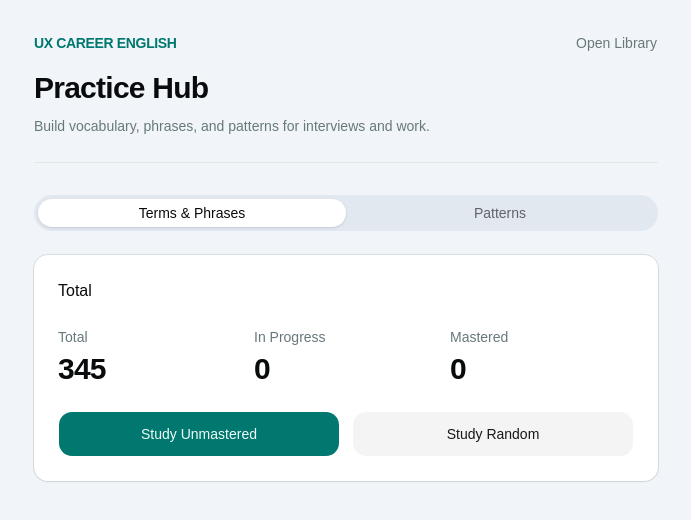
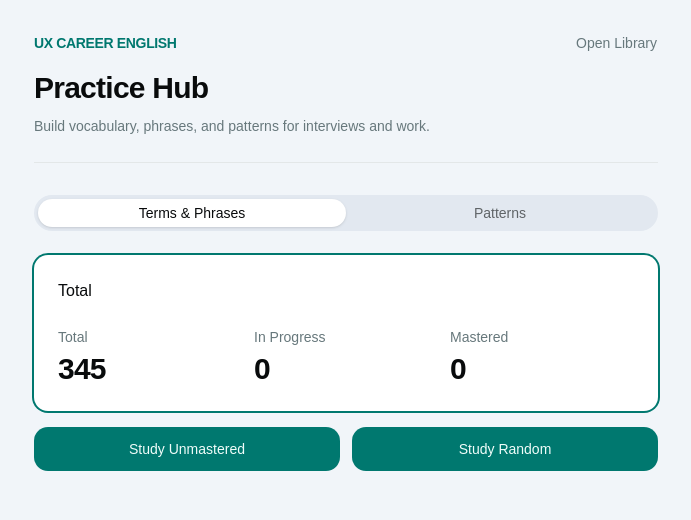
Before and after one commit to RRRick-code/ux-career-english, a React (Vite) app: page /#/ in a window 1280 px wide. Shown: the top 520 px of the page, without its empty margins (294-985 px from the left). Built offline with nearby package versions, Linux system fonts and the light colour scheme.

Commit message:
Optimize layout of homepage

```diff
--- a/src/pages/home-page.tsx
+++ b/src/pages/home-page.tsx
@@ -1,4 +1,4 @@
-import { useMemo, useState } from "react";
+import { useEffect, useMemo, useState } from "react";
 import { Link } from "react-router-dom";
 import { AppShell } from "@/components/app-shell";
 import {
@@ -16,7 +16,6 @@ import { Button } from "@/components/ui/button";
 import {
   Card,
   CardContent,
-  CardFooter,
   CardHeader,
   CardTitle,
 } from "@/components/ui/card";
@@ -24,6 +23,7 @@ import { Tabs, TabsContent, TabsList, TabsTrigger } from "@/components/ui/tabs";
 import { items } from "@/lib/content";
 import { countStatuses, getStatusLabel } from "@/lib/learning";
 import { getLearningRecord } from "@/lib/storage";
+import { cn } from "@/lib/utils";
 import { useLearningRecords } from "@/hooks/use-learning-records";
 import type {
   LanguageItem,
@@ -37,10 +37,21 @@ export function HomePage() {
   const [activeTab, setActiveTab] = useState(() => {
     return localStorage.getItem("ux-english2.home-tab") || "terms";
   });
+  const [selectedPoolByScope, setSelectedPoolByScope] = useState<
+    Record<StudyScope, StudyPool>
+  >({
+    term_phrase: "total",
+    pattern: "total",
+  });
 
   const handleTabChange = (value: string) => {
     setActiveTab(value);
     localStorage.setItem("ux-english2.home-tab", value);
+  };
+  const handlePoolChange = (scope: StudyScope, pool: StudyPool) => {
+    setSelectedPoolByScope((current) =>
+      current[scope] === pool ? current : { ...current, [scope]: pool },
+    );
   };
 
   const { records, resetProgress } = useLearningRecords();
@@ -66,6 +77,31 @@ export function HomePage() {
   const patternHasProgress =
     patternStats.total.statuses.in_progress > 0 ||
     patternStats.total.statuses.mastered > 0;
+
+  useEffect(() => {
+    setSelectedPoolByScope((current) => {
+      let next = current;
+
+      if (
+        termPhraseStats.starred.total === 0 &&
+        current.term_phrase === "starred"
+      ) {
+        next = { ...next, term_phrase: "total" };
+      }
+
+      if (patternStats.starred.total === 0 && current.pattern === "starred") {
+        next =
+          next === current
+            ? { ...next, pattern: "total" }
+            : {
+                ...next,
+                pattern: "total",
+              };
+      }
+
+      return next;
+    });
+  }, [patternStats.starred.total, termPhraseStats.starred.total]);
 
   return (
     <AppShell
@@ -98,7 +134,9 @@ export function HomePage() {
                   />
                 ) : null
               }
+              onPoolChange={handlePoolChange}
               scope="term_phrase"
+              selectedPool={selectedPoolByScope.term_phrase}
               stats={termPhraseStats}
             />
           </TabsContent>
@@ -114,7 +152,9 @@ export function HomePage() {
                   />
                 ) : null
               }
+              onPoolChange={handlePoolChange}
               scope="pattern"
+              selectedPool={selectedPoolByScope.pattern}
               stats={patternStats}
             />
           </TabsContent>
@@ -127,30 +167,141 @@ export function HomePage() {
 function OverviewPanel({
   stats,
   scope,
+  selectedPool,
+  onPoolChange,
   footer,
 }: {
   stats: OverviewStats;
   scope: StudyScope;
+  selectedPool: StudyPool;
+  onPoolChange: (scope: StudyScope, pool: StudyPool) => void;
   footer?: React.ReactNode;
 }) {
+  const effectiveSelectedPool =
+    selectedPool === "starred" && stats.starred.total === 0
+      ? "total"
+      : selectedPool;
+
   return (
     <div className="flex flex-col gap-4">
+      <div className="flex flex-col gap-4" role="radiogroup">
         <StudyPoolCard
+          isSelected={effectiveSelectedPool === "total"}
+          onSelect={() => onPoolChange(scope, "total")}
           pool="total"
-        scope={scope}
           stats={stats.total}
           title="Total"
         />
         {stats.starred.total > 0 ? (
           <StudyPoolCard
+            isSelected={effectiveSelectedPool === "starred"}
+            onSelect={() => onPoolChange(scope, "starred")}
             pool="starred"
-          scope={scope}
             stats={stats.starred}
             title="Starred"
           />
         ) : null}
+      </div>
+      <StudyActions pool={effectiveSelectedPool} scope={scope} />
       {footer ? <div className="flex justify-center">{footer}</div> : null}
     </div>
+  );
+}
+
+function StudyActions({
+  scope,
+  pool,
+}: {
+  scope: StudyScope;
+  pool: StudyPool;
+}) {
+  const buttonClassName = getPoolButtonClassName(pool);
+
+  return (
+    <div className="grid grid-cols-2 gap-3">
+      <Button asChild className={buttonClassName}>
+        <Link to={buildStudyPath(scope, pool, "reinforcement")}>
+          Study Unmastered
+        </Link>
+      </Button>
+      <Button asChild className={buttonClassName}>
+        <Link to={buildStudyPath(scope, pool, "random")}>Study Random</Link>
+      </Button>
+    </div>
+  );
+}
+
+function getPoolButtonClassName(pool: StudyPool) {
+  return cn(
+    "h-auto rounded-xl border-0 px-3 py-3 text-white",
+    pool === "starred"
+      ? "bg-emerald-600 hover:bg-emerald-500"
+      : "bg-primary text-primary-foreground hover:bg-primary/90",
+  );
+}
+
+function getPoolCardClassName(pool: StudyPool, isSelected: boolean) {
+  return cn(
+    "cursor-pointer outline-none transition hover:bg-accent/50 focus-visible:ring-[3px] focus-visible:ring-ring/50",
+    isSelected
+      ? pool === "starred"
+        ? "ring-2 ring-emerald-600"
+        : "ring-2 ring-primary"
+      : "",
+  );
+}
+
+function handlePoolCardKeyDown(
+  event: React.KeyboardEvent<HTMLDivElement>,
+  onSelect: () => void,
+) {
+  if (event.key !== "Enter" && event.key !== " ") {
+    return;
+  }
+
+  event.preventDefault();
+  onSelect();
+}
+
+function StudyPoolCard({
+  title,
+  stats,
+  pool,
+  isSelected,
+  onSelect,
+}: {
+  title: "Total" | "Starred";
+  stats: PoolStats;
+  pool: StudyPool;
+  isSelected: boolean;
+  onSelect: () => void;
+}) {
+  return (
+    <Card
+      aria-checked={isSelected}
+      className={getPoolCardClassName(pool, isSelected)}
+      onClick={onSelect}
+      onKeyDown={(event) => handlePoolCardKeyDown(event, onSelect)}
+      role="radio"
+      tabIndex={0}
+    >
+      <CardHeader>
+        <CardTitle>{title}</CardTitle>
+      </CardHeader>
+      <CardContent>
+        <div className="grid grid-cols-3 gap-3">
+          <StatMetric label={title} count={stats.total} />
+          <StatMetric
+            label={getStatusLabel("in_progress")}
+            count={stats.statuses.in_progress}
+          />
+          <StatMetric
+            label={getStatusLabel("mastered")}
+            count={stats.statuses.mastered}
+          />
+        </div>
+      </CardContent>
+    </Card>
   );
 }
 
@@ -186,53 +337,6 @@ function buildPoolStats(
     total: poolItems.length,
     statuses: countStatuses(poolItems, records),
   };
-}
-
-function StudyPoolCard({
-  title,
-  stats,
-  scope,
-  pool,
-}: {
-  title: "Total" | "Starred";
-  stats: PoolStats;
-  scope: StudyScope;
-  pool: StudyPool;
-}) {
-  return (
-    <Card>
-      <CardHeader>
-        <CardTitle>{title}</CardTitle>
-      </CardHeader>
-      <CardContent>
-        <div className="grid grid-cols-3 gap-3">
-          <StatMetric label={title} count={stats.total} />
-          <StatMetric
-            label={getStatusLabel("in_progress")}
-            count={stats.statuses.in_progress}
-          />
-          <StatMetric
-            label={getStatusLabel("mastered")}
-            count={stats.statuses.mastered}
-          />
-        </div>
-      </CardContent>
-      <CardFooter className="grid grid-cols-2 gap-3">
-        <Button asChild className="h-auto rounded-xl px-3 py-3">
-          <Link to={buildStudyPath(scope, pool, "reinforcement")}>
-            Study Unmastered
-          </Link>
-        </Button>
-        <Button
-          asChild
-          className="h-auto rounded-xl px-3 py-3"
-          variant="secondary"
-        >
-          <Link to={buildStudyPath(scope, pool, "random")}>Study Random</Link>
-        </Button>
-      </CardFooter>
-    </Card>
-  );
 }
 
 function buildStudyPath(scope: StudyScope, pool: StudyPool, mode: StudyMode) {
```
Lines whose indentation alone changed are shown as unchanged.
